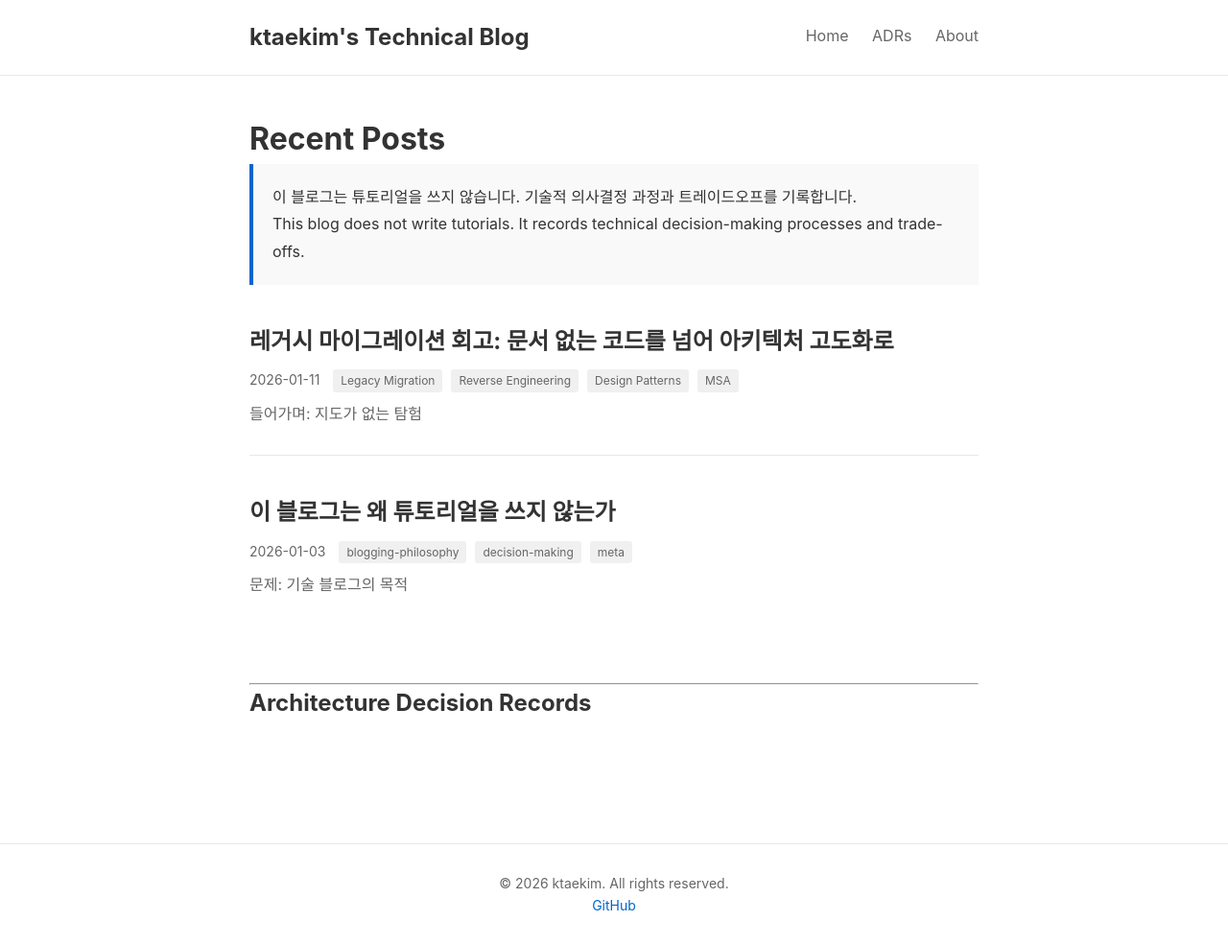
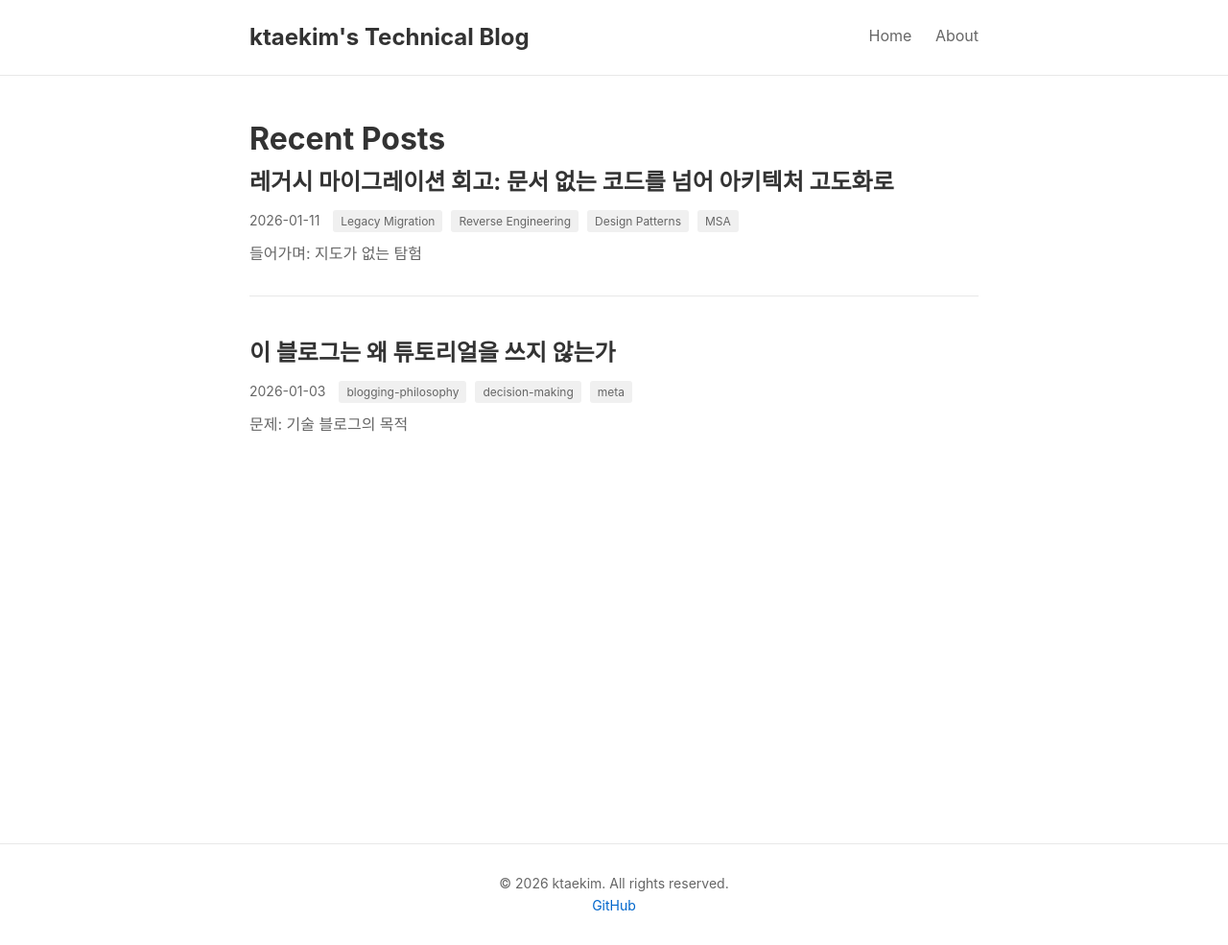
Before and after one commit to ktaekim2/ktaekim2.github.io, a Jekyll site: the page built from index.html, in a window 1280 px wide. Shown: the whole page at 96% size. Built offline with Jekyll 4.4.1, drawn with Linux system fonts in a browser that asks for light colours; the list of posts is cut into pages by our own code.

Commit message:
Refactor blog structure: Move philosophy to About page and remove ADR links

```diff
--- a/_layouts/default.html
+++ b/_layouts/default.html
@@ -17,7 +17,6 @@
 
       <nav class="site-nav">
         <a href="{{ '/' | relative_url }}">Home</a>
-        <a href="{{ '/adr/' | relative_url }}">ADRs</a>
         <a href="{{ '/about/' | relative_url }}">About</a>
       </nav>
     </div>
--- a/index.html
+++ b/index.html
@@ -6,10 +6,7 @@
 <div class="home">
   <h1>Recent Posts</h1>
 
-  <p class="blog-description">
-    이 블로그는 튜토리얼을 쓰지 않습니다. 기술적 의사결정 과정과 트레이드오프를 기록합니다.<br>
-    This blog does not write tutorials. It records technical decision-making processes and trade-offs.
-  </p>
+
 
   <div class="post-list">
     {% for post in site.posts %}
@@ -36,16 +33,5 @@
     {% endfor %}
   </div>
 
-  <hr>
 
-  <h2>Architecture Decision Records</h2>
-  <div class="adr-list">
-    {% for adr in site.adr %}
-      <article class="adr-item">
-        <h3>
-          <a href="{{ adr.url | relative_url }}">{{ adr.title }}</a>
-        </h3>
-      </article>
-    {% endfor %}
-  </div>
 </div>
```
Also changed, not shown: about.md (added, +11 -0 lines).
